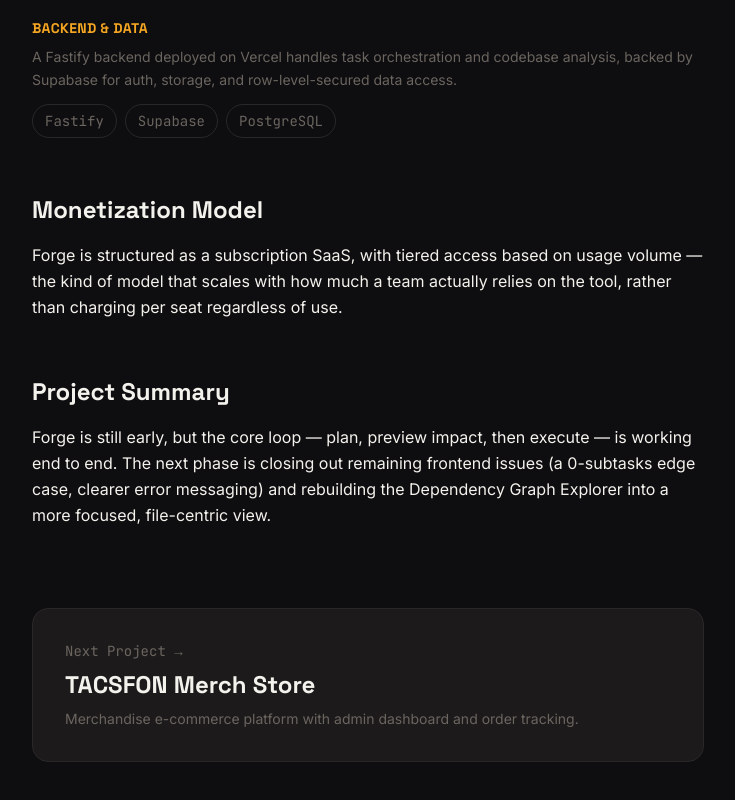
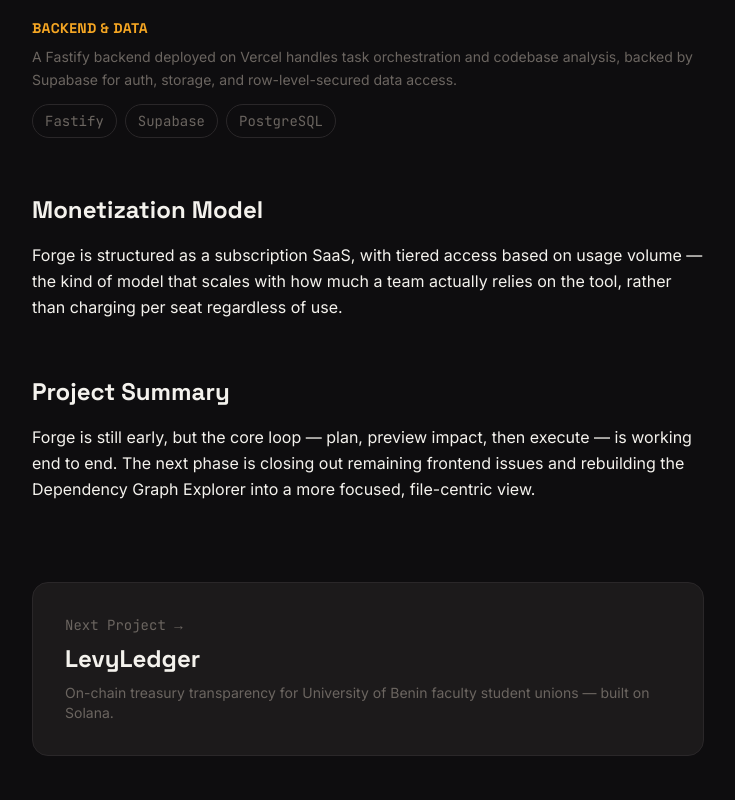
Before and after one commit to ImperioKDB/Bright.ng, a Next.js app: page /projects/forge in a window 1280 px wide. Shown: the part 2511-3311 px from the top of the page, without its empty margins (272-1007 px from the left). Built offline with nearby package versions, Linux system fonts and the light colour scheme.

Commit message:
Add LevyLedger as featured project, update nextSlug chain

```diff
--- a/data/projects.ts
+++ b/data/projects.ts
@@ -64,7 +64,7 @@ export const projects: Project[] = [
       {
         category: "Frontend & Framework",
         description:
-          "Built on Next.js App Router for routing and server components, styled with Tailwind, animated with Framer Motion for transitions that feel deliberate rather than decorative.",
+          "Built on Next.js App Router for routing and server components, styled with Tailwind, animated with Framer Motion.",
         items: ["Next.js", "Tailwind", "Framer Motion", "TypeScript"],
       },
       {
@@ -77,9 +77,74 @@ export const projects: Project[] = [
     monetization:
       "Forge is structured as a subscription SaaS, with tiered access based on usage volume — the kind of model that scales with how much a team actually relies on the tool, rather than charging per seat regardless of use.",
     summary:
-      "Forge is still early, but the core loop — plan, preview impact, then execute — is working end to end. The next phase is closing out remaining frontend issues (a 0-subtasks edge case, clearer error messaging) and rebuilding the Dependency Graph Explorer into a more focused, file-centric view.",
+      "Forge is still early, but the core loop — plan, preview impact, then execute — is working end to end. The next phase is closing out remaining frontend issues and rebuilding the Dependency Graph Explorer into a more focused, file-centric view.",
     stack: ["Next.js", "Fastify", "Supabase", "Tailwind", "Framer Motion"],
     liveUrl: "https://forge-frontend-iota.vercel.app",
+    repoUrl: "",
+    images: [],
+    nextSlug: "levyledger",
+    featured: true,
+  },
+  {
+    slug: "levyledger",
+    title: "LevyLedger",
+    category: "Web3 / Civic Tech",
+    status: "Active",
+    description: "On-chain treasury transparency for University of Benin faculty student unions — built on Solana.",
+    problem:
+      "Every semester, faculty student unions at Nigerian universities collect levies from students — union dues, faculty fees, departmental charges. Millions of naira move through student executives with zero public accountability: no receipts, no audit trail, no records that survive a handover. When the exco changes, the financial history usually disappears with them. Students have no way to verify anything without simply trusting whoever is currently in charge.",
+    solution:
+      "LevyLedger deploys one on-chain treasury per faculty on Solana, controlled by a 3-of-5 executive multisig. Deposits are hybrid — execs can deposit collected off-chain levies, or any student with a wallet can deposit directly. Spending requires 3 of 5 executive signatures, at which point the smart contract — not any person — automatically transfers the funds. Every deposit, proposal, signature, and payment is permanently on-chain and publicly readable by anyone, no wallet or login required.",
+    myRole:
+      "I designed and built LevyLedger solo — the Solana program in Rust/Anchor, the full Next.js frontend, and the Supabase identity layer. The architecture was entirely my own call: choosing Solana for low transaction costs and programmable custody, drawing the trust boundary so Supabase could never become a second ledger, and designing the multisig flow so no single executive can unilaterally release funds. This is the most technically complex project I've shipped.",
+    features: [
+      {
+        name: "3-of-5 Multisig Treasury",
+        description:
+          "Any exec can propose a payment. The moment the third signature lands, the smart contract auto-executes the USDC transfer — no human releases the money. Single-exec theft is architecturally impossible.",
+      },
+      {
+        name: "Permissionless Public Audit",
+        description:
+          "Any student, journalist, or incoming exec can open a faculty's page with no wallet and no login and see the live balance, every proposal, every signature, and every executed payment — permanently, on-chain.",
+      },
+      {
+        name: "Hybrid Deposits",
+        description:
+          "Execs can deposit collected off-chain levies, or students can deposit their dues directly via wallet — closing the gap where money could disappear between 'collected' and 'recorded.'",
+      },
+      {
+        name: "Built-in Devnet Faucet",
+        description:
+          "A one-tap devnet USDC button lets anyone test the deposit flow without needing an external faucet — lowering the barrier to actually try the product.",
+      },
+    ],
+    technologies: [
+      {
+        category: "Blockchain / Smart Contract",
+        description:
+          "The treasury logic lives in a Rust program built with Anchor, deployed to Solana Devnet. The program controls five instructions: init_treasury, deposit, create_proposal, sign_proposal (auto-executes at 3-of-5), and expire_proposal. The vault's authority is the program itself — no individual wallet holds custody.",
+        items: ["Rust", "Anchor", "Solana", "SPL Token (USDC)"],
+      },
+      {
+        category: "Frontend & Wallet Integration",
+        description:
+          "A Next.js 14 App Router frontend handles both public read-only views (no wallet needed) and wallet-gated exec/admin actions, using Solana's wallet adapter for browser wallet connections.",
+        items: ["Next.js", "Tailwind", "TypeScript", "@coral-xyz/anchor", "@solana/wallet-adapter-react"],
+      },
+      {
+        category: "Identity & Infrastructure",
+        description:
+          "Supabase stores only identity data (wallet address ↔ name ↔ matric number) and the faculty-registration request queue. It deliberately never holds balance or transaction data — those are always read live from the chain, so Supabase becoming unavailable would never affect financial history.",
+        items: ["Supabase", "Vercel"],
+      },
+    ],
+    monetization:
+      "LevyLedger is civic infrastructure, not a SaaS product. The v1 release is free for UNIBEN faculties. A future model could involve a small protocol fee on executed proposals — a fraction of a cent per transaction on Solana — but the primary goal is adoption and accountability, not revenue extraction from student unions.",
+    summary:
+      "LevyLedger is live on Solana Devnet with a deployed program at address 4Av48RVmUb2U5V3jqkEC15C5cbjNRY2TqD64ebc1jn1M, verifiable on Solana Explorer. The architecture is mainnet-ready in structure but needs a security audit and a solved fiat-to-USDC on-ramp before a real-money deployment. Planned v2 features include on-chain signer rotation for exco handovers, a cross-faculty transparency leaderboard, and downloadable verifiable handover certificates.",
+    stack: ["Rust", "Anchor", "Solana", "Next.js", "Tailwind", "Supabase"],
+    liveUrl: "https://levyledger.vercel.app",
     repoUrl: "",
     images: [],
     nextSlug: "tacsfon-merch",
@@ -92,11 +157,11 @@ export const projects: Project[] = [
     status: "Active",
     description: "Merchandise e-commerce platform with admin dashboard and order tracking.",
     problem:
-      "TACSFON, my campus fellowship at the University of Benin, needed a way to sell branded merchandise online. Card payment infrastructure isn't always reliable for community groups in Nigeria, so the store had to support manual bank transfer with a real verification step — not just a checkout that assumes Stripe is an option.",
+      "TACSFON, my campus fellowship at the University of Benin, needed a way to sell branded merchandise online. Card payment infrastructure isn't always reliable for community groups in Nigeria, so the store had to support manual bank transfer with a real verification step.",
     solution:
-      "I built a full storefront with proof-of-payment upload, an admin dashboard to confirm orders, and status tracking that moves an order from pending payment through to dispatched and received. The whole flow respects how people actually pay for things in this context: transfer first, upload your receipt, wait for confirmation.",
+      "I built a full storefront with proof-of-payment upload, an admin dashboard to confirm orders, and status tracking that moves an order from pending payment through to dispatched and received.",
     myRole:
-      "I built this solo, end to end — frontend, backend, and database design — as a fellowship project for TACSFON. That meant making every call: how order statuses should flow, what the admin dashboard needed to surface, and how to keep the storefront fast on the kind of mobile connections most students actually use.",
+      "I built this solo, end to end — frontend, backend, and database design. That meant making every call: how order statuses should flow, what the admin dashboard needed to surface, and how to keep the storefront fast on mobile connections.",
     features: [
       {
         name: "Proof of Payment Upload",
@@ -106,12 +171,12 @@ export const projects: Project[] = [
       {
         name: "Admin Order Dashboard",
         description:
-          "A secured admin view for confirming payments, updating order status, and tracking everything from pending payment through to received, backed by Supabase RLS so only verified admins can act on orders.",
+          "A secured admin view for confirming payments and updating order status, backed by Supabase RLS so only verified admins can act on orders.",
       },
       {
         name: "Status-Driven Order Tracking",
         description:
-          "Every order moves through a defined lifecycle — pending payment, payment submitted, confirmed, dispatched, received, or cancelled — so customers always know where their order stands.",
+          "Every order moves through a defined lifecycle — pending payment, payment submitted, confirmed, dispatched, received, or cancelled.",
       },
     ],
     technologies: [
@@ -124,14 +189,14 @@ export const projects: Project[] = [
       {
         category: "Backend & Storage",
         description:
-          "Express.js API routes handle order logic, with Supabase managing auth, the Postgres database, and dedicated storage buckets for product assets, proof uploads, and receipts.",
+          "Express.js API routes handle order logic, with Supabase managing auth, the Postgres database, and dedicated storage buckets for product assets and proof uploads.",
         items: ["Express.js", "Supabase", "PostgreSQL"],
       },
     ],
     monetization:
-      "TACSFON Merch isn't a SaaS product — it's infrastructure for a single organization's merchandise sales, with all proceeds going directly to the fellowship rather than being extracted as platform revenue.",
+      "TACSFON Merch isn't a SaaS product — it's infrastructure for a single organization's merchandise sales, with all proceeds going directly to the fellowship.",
     summary:
-      "The store has reached a largely complete, stable state — build is passing, the order lifecycle works end to end, and the admin dashboard gives the fellowship's team real visibility into sales without needing to read raw database tables.",
+      "The store has reached a largely complete, stable state — build is passing, the order lifecycle works end to end, and the admin dashboard gives the fellowship's team real visibility into sales.",
     stack: ["Next.js", "Express.js", "Supabase", "Tailwind"],
     liveUrl: "https://tacsfon-merch-two.vercel.app",
     repoUrl: "",
@@ -146,16 +211,16 @@ export const projects: Project[] = [
     status: "Active",
     description: "Online bookshop for TACSFON, built from a 10-table schema with full auth and order flow.",
     problem:
-      "TACSFON also needed a dedicated platform for selling Christian literature and study materials to fellowship members — distinct from the merch store, with its own catalog, cart, and checkout logic, plus reliable auth so members could track their own order history.",
+      "TACSFON needed a dedicated platform for selling Christian literature and study materials to fellowship members — distinct from the merch store, with its own catalog, cart, and checkout logic, plus reliable auth so members could track their own order history.",
     solution:
-      "I built the Bookshop from scratch as a separate full-stack platform: a 10-table Supabase schema with RLS policies and triggers, a complete Next.js storefront across 9 build phases (auth, cart, checkout, orders, admin, notifications, receipts), Google OAuth via Supabase Auth, and an Express.js backend on Render — plus a manual bank-transfer payment flow once card payment access wasn't available.",
+      "I built the Bookshop from scratch: a 10-table Supabase schema with RLS policies and triggers, a complete Next.js storefront across 9 build phases, Google OAuth via Supabase Auth, and an Express.js backend on Render.",
     myRole:
-      "Solo build, same as the Merch Store — schema design, every phase of the frontend, the Express backend, and the auth integration. This project also involved real debugging work: auth race conditions, cart sync issues, and admin role bugs that only showed up once real fellowship members started using it.",
+      "Solo build — schema design, every phase of the frontend, the Express backend, and the auth integration. This project involved real debugging work: auth race conditions, cart sync issues, and admin role bugs that only showed up once real fellowship members started using it.",
     features: [
       {
         name: "Google OAuth Authentication",
         description:
-          "Members sign in with their Google account via Supabase Auth, removing the friction of yet another password to manage for a side platform.",
+          "Members sign in with their Google account via Supabase Auth, removing the friction of yet another password.",
       },
       {
         name: "Cart & Checkout Flow",
@@ -165,7 +230,7 @@ export const projects: Project[] = [
       {
         name: "Order History & Admin Management",
         description:
-          "Members can track their own past orders, while admins get a dedicated dashboard to confirm payments and manage fulfillment across the full 10-table schema.",
+          "Members can track their own past orders, while admins get a dedicated dashboard to confirm payments and manage fulfillment.",
       },
     ],
     technologies: [
@@ -178,14 +243,14 @@ export const projects: Project[] = [
       {
         category: "Backend & Auth",
         description:
-          "An Express.js backend on Render handles order and notification logic, with Supabase Auth (including Google OAuth) managing sign-in and a 10-table Postgres schema with RLS and triggers handling data integrity.",
+          "An Express.js backend on Render handles order and notification logic, with Supabase Auth (including Google OAuth) managing sign-in and a 10-table Postgres schema with RLS.",
         items: ["Express.js", "Supabase", "PostgreSQL", "Google OAuth"],
       },
     ],
     monetization:
-      "Like the Merch Store, the Bookshop isn't a SaaS product — it's dedicated infrastructure for TACSFON's literature sales, with proceeds supporting the fellowship directly.",
+      "Like the Merch Store, the Bookshop isn't a SaaS product — it's dedicated infrastructure for TACSFON's literature sales.",
     summary:
-      "The Bookshop is live and handling real orders from fellowship members, with the full auth-to-receipt flow working end to end. It was also where most of the hard-won debugging lessons came from — auth race conditions and cart sync issues that later informed how I approached the Merch Store build.",
+      "The Bookshop is live and handling real orders from fellowship members, with the full auth-to-receipt flow working end to end.",
     stack: ["Next.js", "Express.js", "Supabase", "Google OAuth", "Tailwind"],
     liveUrl: "https://tacsfon-bookshop.vercel.app",
     repoUrl: "",
@@ -200,52 +265,51 @@ export const projects: Project[] = [
     status: "Active",
     description: "Nigerian university past questions platform with AI-powered extraction and quiz mode.",
     problem:
-      "Students at Nigerian universities struggle to find organized, searchable past exam questions. What exists is scattered across scanned PDFs shared in WhatsApp groups — unsearchable, unorganized, and easy to lose track of right when you need it most, during exam prep.",
+      "Students at Nigerian universities struggle to find organized, searchable past exam questions. What exists is scattered across scanned PDFs shared in WhatsApp groups — unsearchable, unorganized, and easy to lose during exam prep.",
     solution:
-      "PastQ lets students upload past question PDFs, uses AI to extract and structure individual questions automatically, and turns scanned documents into a searchable, filterable quiz experience organized by course. What used to be a forwarded PDF becomes something you can actually study from.",
+      "PastQ lets students upload past question PDFs, uses AI to extract and structure individual questions automatically, and turns scanned documents into a searchable, filterable quiz experience organized by course.",
     myRole:
-      "I founded and built PastQ solo — product direction, the AI extraction pipeline, and the full-stack implementation. The hardest part wasn't the UI, it was getting AI extraction reliable enough across messy, inconsistently formatted scanned PDFs that real students actually upload.",
+      "I founded and built PastQ solo — product direction, the AI extraction pipeline, and the full-stack implementation. The hardest part was getting AI extraction reliable enough across messy, inconsistently formatted scanned PDFs.",
     features: [
       {
         name: "AI-Powered Question Extraction",
         description:
-          "Upload a PDF and the system extracts individual questions automatically, using a primary model with a fallback list so extraction stays reliable even when one model underperforms on a given document.",
+          "Upload a PDF and the system extracts individual questions automatically, using a primary model with a fallback list for reliability.",
       },
       {
         name: "Quiz Mode",
         description:
-          "Extracted questions become an interactive quiz experience, letting students test themselves against real past questions instead of just reading through a static document.",
+          "Extracted questions become an interactive quiz experience, letting students test themselves against real past questions.",
       },
       {
         name: "Browse & Filter by Course",
         description:
-          "Questions are organized and filterable by course, so finding relevant past questions doesn't mean scrolling through a years-old WhatsApp group history.",
+          "Questions are organized and filterable by course, so finding relevant past questions is instant.",
       },
     ],
     technologies: [
       {
         category: "Frontend & Framework",
-        description:
-          "A Next.js frontend deployed on Vercel handles upload, browse, and quiz interfaces.",
+        description: "A Next.js frontend deployed on Vercel handles upload, browse, and quiz interfaces.",
         items: ["Next.js", "Tailwind", "TypeScript"],
       },
       {
         category: "AI Integration Pipeline",
         description:
-          "Question extraction runs through OpenRouter, using a free-tier vision-language model as the primary extractor with a configured fallback model list to keep extraction working if the primary model is unavailable.",
+          "Question extraction runs through OpenRouter, using a free-tier vision-language model with a configured fallback model list.",
         items: ["OpenRouter AI", "nvidia/nemotron-nano-12b-v2-vl"],
       },
       {
         category: "Backend & Storage",
         description:
-          "An Express.js backend on Render handles PDF processing and extraction orchestration, with Supabase managing the database and storing structured question data.",
+          "An Express.js backend on Render handles PDF processing and extraction orchestration, with Supabase managing the database.",
         items: ["Express.js", "Supabase", "PostgreSQL"],
       },
     ],
     monetization:
-      "PastQ is moving toward a Paystack-powered model for premium features — likely unlimited quiz attempts or expanded course access — while keeping core browsing free, since the goal is wide student adoption first.",
+      "PastQ is moving toward a Paystack-powered model for premium features, while keeping core browsing free for wide student adoption.",
     summary:
-      "Core upload, extraction, and quiz functionality is live and working. Phase 4 — authentication, Paystack integration, a leaderboard, and notifications — is in progress, moving PastQ from a useful tool toward a platform students actually return to.",
+      "Core upload, extraction, and quiz functionality is live. Phase 4 — authentication, Paystack integration, a leaderboard, and notifications — is in progress.",
     stack: ["Next.js", "Express.js", "Supabase", "OpenRouter AI"],
     liveUrl: "https://pastq-frontend.vercel.app",
     repoUrl: "",
```
